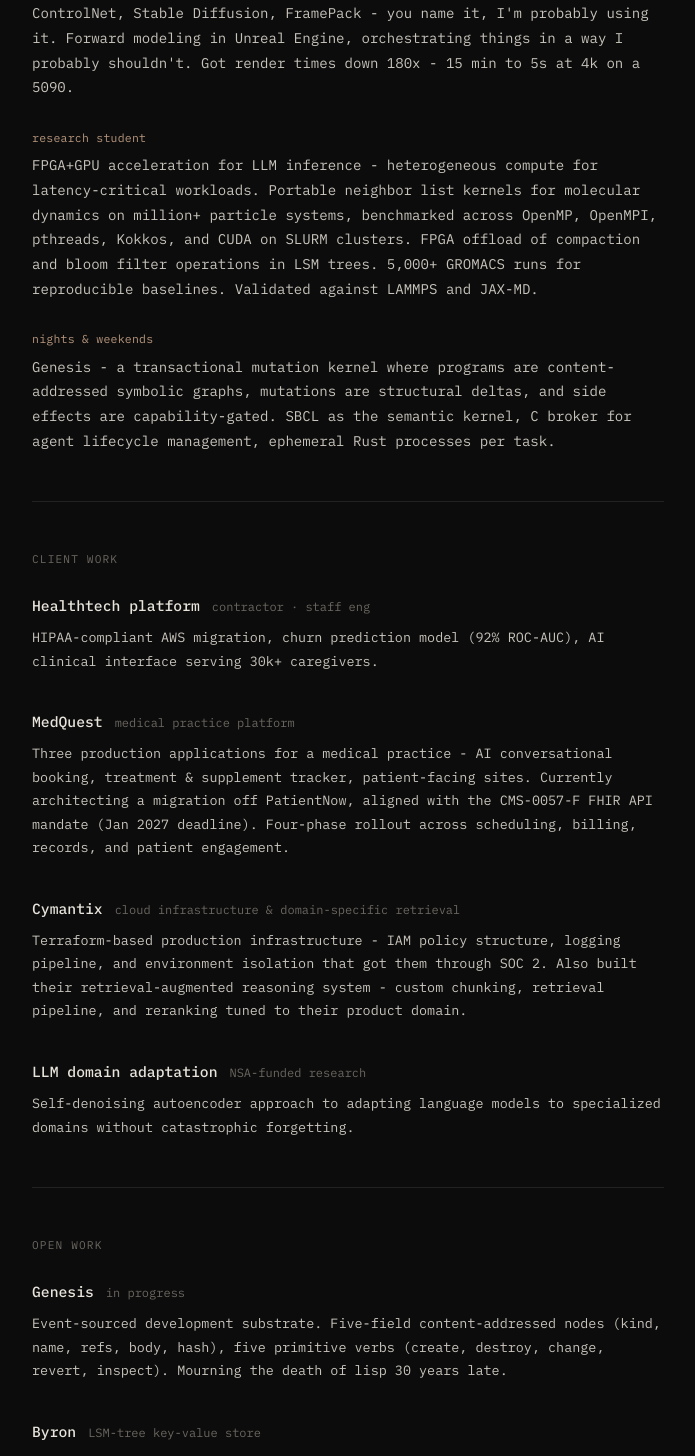
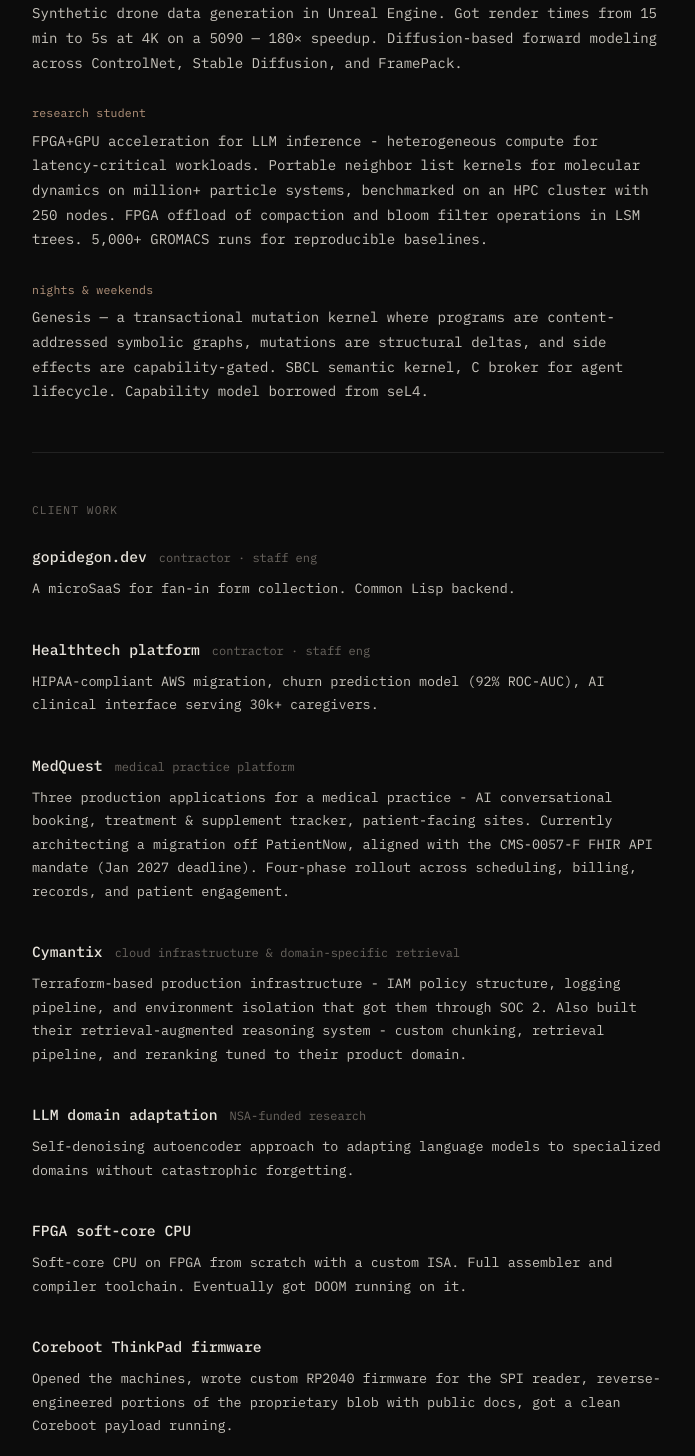
Before and after one commit to arvaer/portfolio, a Svelte app: page / in a window 1280 px wide. Shown: the part 400-1856 px from the top of the page, without its empty margins (292-987 px from the left). Built offline with nearby package versions, Linux system fonts and the light colour scheme.

Commit message:
fixed home

```diff
--- a/src/Home.svelte
+++ b/src/Home.svelte
@@ -20,19 +20,25 @@
   const currentItems = [
     {
       tag: 'contractor',
-      text: "ControlNet, Stable Diffusion, FramePack - you name it, I'm probably using it. Forward modeling in Unreal Engine, orchestrating things in a way I probably shouldn't. Got render times down 180x - 15 min to 5s at 4k on a 5090."
+      text: 'Synthetic drone data generation in Unreal Engine. Got render times from 15 min to 5s at 4K on a 5090 — 180× speedup. Diffusion-based forward modeling across ControlNet, Stable Diffusion, and FramePack.'
     },
     {
       tag: 'research student',
-      text: 'FPGA+GPU acceleration for LLM inference - heterogeneous compute for latency-critical workloads. Portable neighbor list kernels for molecular dynamics on million+ particle systems, benchmarked across OpenMP, OpenMPI, pthreads, Kokkos, and CUDA on SLURM clusters. FPGA offload of compaction and bloom filter operations in LSM trees. 5,000+ GROMACS runs for reproducible baselines. Validated against LAMMPS and JAX-MD.'
+      text: 'FPGA+GPU acceleration for LLM inference - heterogeneous compute for latency-critical workloads. Portable neighbor list kernels for molecular dynamics on million+ particle systems, benchmarked on an HPC cluster with 250 nodes. FPGA offload of compaction and bloom filter operations in LSM trees. 5,000+ GROMACS runs for reproducible baselines.'
     },
     {
       tag: 'nights & weekends',
-      text: 'Genesis - a transactional mutation kernel where programs are content-addressed symbolic graphs, mutations are structural deltas, and side effects are capability-gated. SBCL as the semantic kernel, C broker for agent lifecycle management, ephemeral Rust processes per task.'
+      text: 'Genesis — a transactional mutation kernel where programs are content-addressed symbolic graphs, mutations are structural deltas, and side effects are capability-gated. SBCL semantic kernel, C broker for agent lifecycle. Capability model borrowed from seL4.'
     }
   ];
 
   const clientWork = [
+    {
+      name: 'gopidegon.dev',
+      context: 'contractor · staff eng',
+      description:
+        'A microSaaS for fan-in form collection. Common Lisp backend.'
+    },
     {
       name: 'Healthtech platform',
       context: 'contractor · staff eng',
@@ -56,7 +62,17 @@
       context: 'NSA-funded research',
       description:
         'Self-denoising autoencoder approach to adapting language models to specialized domains without catastrophic forgetting.'
-    }
+    },
+    {
+      name: 'FPGA soft-core CPU',
+      description:
+        'Soft-core CPU on FPGA from scratch with a custom ISA. Full assembler and compiler toolchain. Eventually got DOOM running on it.'
+    },
+    {
+      name: 'Coreboot ThinkPad firmware',
+      description:
+        'Opened the machines, wrote custom RP2040 firmware for the SPI reader, reverse-engineered portions of the proprietary blob with public docs, got a clean Coreboot payload running.'
+    },
   ];
 
   const openWork = [
@@ -76,16 +92,6 @@
         label: 'github.com/arvaer/byron ->'
       }
     },
-    {
-      name: 'Coreboot ThinkPad firmware',
-      description:
-        'Opened the machines, wrote custom RP2040 firmware for the SPI reader, reverse-engineered portions of the proprietary blob with public docs, got a clean Coreboot payload running.'
-    },
-    {
-      name: 'FPGA soft-core CPU',
-      description:
-        'Soft-core CPU on FPGA from scratch with a custom ISA. Full assembler and compiler toolchain targeting it.'
-    }
   ];
 
   const writing = [
@@ -214,8 +220,7 @@
     <div class="contact-line"><a href="https://github.com/arvaer">github.com/arvaer</a></div>
 
     <div class="contact-note">
-      I take one client at a time. Fixed price, clear timeline. If the project goes well,
-      optional retainer so you're never left hanging.
+      I take one client at a time. Fixed price, clear timeline. Optional retainer after delivery.
     </div>
   </section>
 
```
